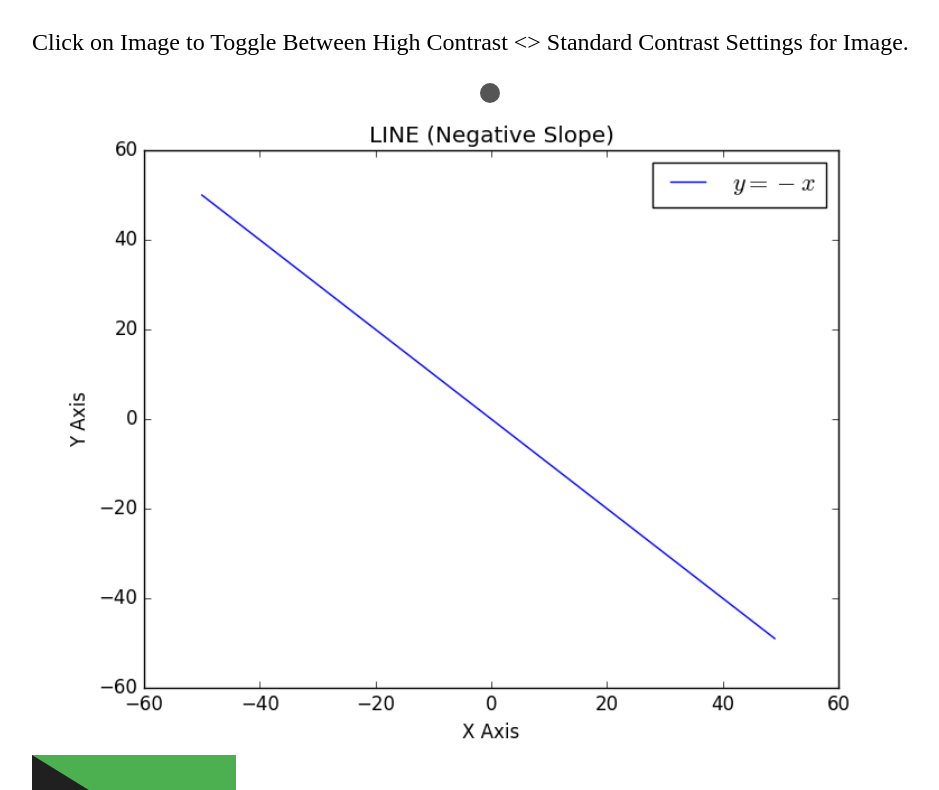
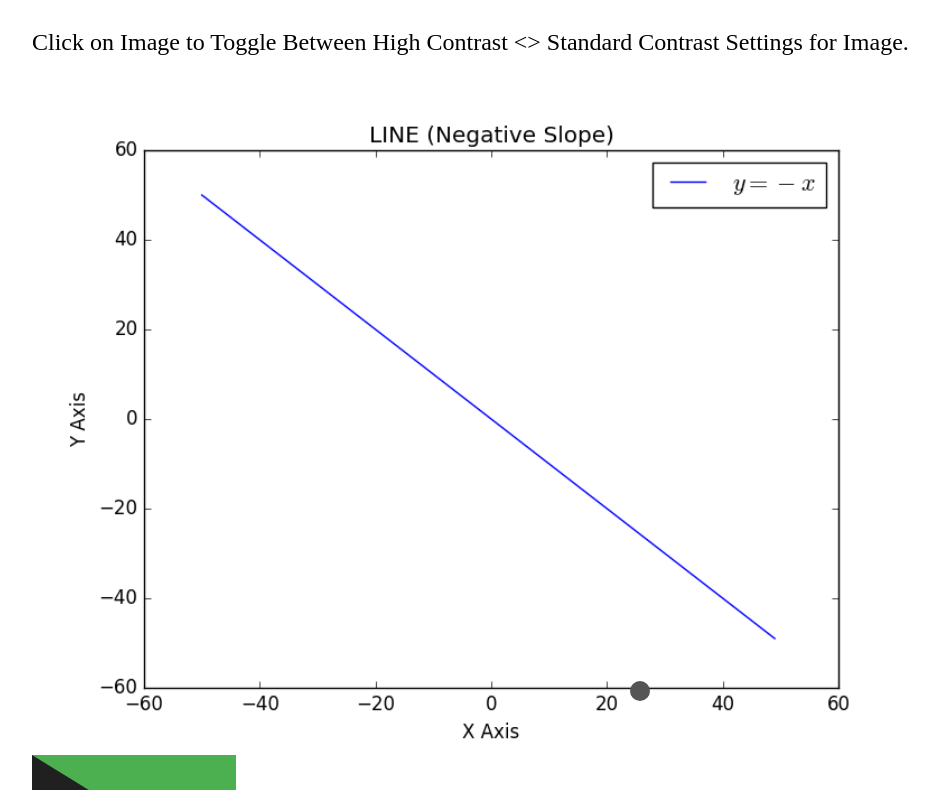
Before and after one commit to rbobkoskie3/rbobkoskie3.github.io, a Jekyll site: the page built from fixes/index.html, in a window 1280 px wide. Shown: the part 336-1126 px from the top of the page, without its empty margins (160-1099 px from the left). Built offline with Jekyll 4.4.1, drawn with Linux system fonts in a browser that asks for light colours.

Commit message:
Add files via upload

```diff
--- a/fixes/index.html
+++ b/fixes/index.html
@@ -82,17 +82,16 @@
                 position: absolute;
                 background-color: #555;
                 border-radius: 50%;
-        }
-        .tracePlot.translate {
+
                 -webkit-animation-name: example;        /* Safari 4.0 - 8.0 */
                 -webkit-animation-duration: 5s;         /* Safari 4.0 - 8.0 */
                 -webkit-animation-iteration-count: 1;   /* Safari 4.0 - 8.0 */
-                -webkit-animation-direction: normal;   /* Safari 4.0 - 8.0 */
+                -webkit-animation-direction: reverse;   /* Safari 4.0 - 8.0 */
                 animation-name: example;
                 animation-duration: 5s;
                 animation-iteration-count: 1;
                 animation-direction: normal;
-
+        }
         /* Safari 4.0 - 8.0 */
         @-webkit-keyframes example {
             0%   {left:0px; top:0px;}
@@ -102,7 +101,6 @@
         @keyframes example {
             0%   {left:0px; top:0px;}
             100% {left:600px; top:600px;}
-        }
         }
 
         .play {
@@ -236,12 +234,12 @@
                 }
 
                 function play(button) {
-                        var boxOne  = document.getElementsByClassName('tracePlot')[0],
+                        var boxOne = document.getElementsByClassName('tracePlot')[0],
                             $boxTwo = $('.tracePlot:eq(1)');
 
-                        // var elem = document.getElementById("myAnimation");
-                        // var pos = 0;
-                        // var id = setInterval(frame, 10);
+                        var elem = document.getElementById("myAnimation");
+                        var pos = 0;
+                        var id = setInterval(frame, 10);
                         // var id = setTimeout(frame, 1000);
                         // var audio = document.getElementById("audio");
                         // audio.volume = 0.4;
@@ -255,7 +253,7 @@
                         };
                         if (!isPlaying) {
                                 audio.play();
-                                // boxOne.classList.add('translate');
+                                boxOne.classList.add('horizTranslate');
                                 // button.innerHTML = "PAUSE";
                                 button.removeAttribute("class");
                                 button.setAttribute("class", "button");
```
